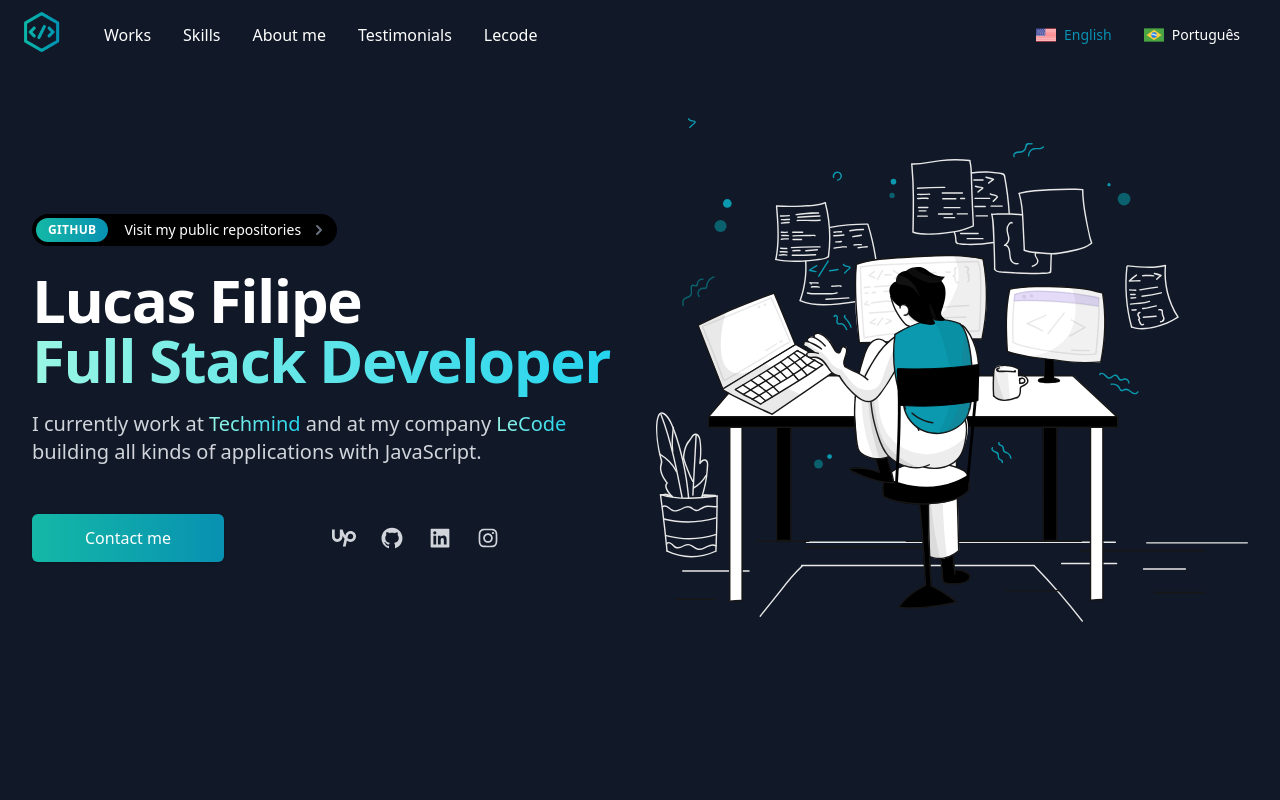
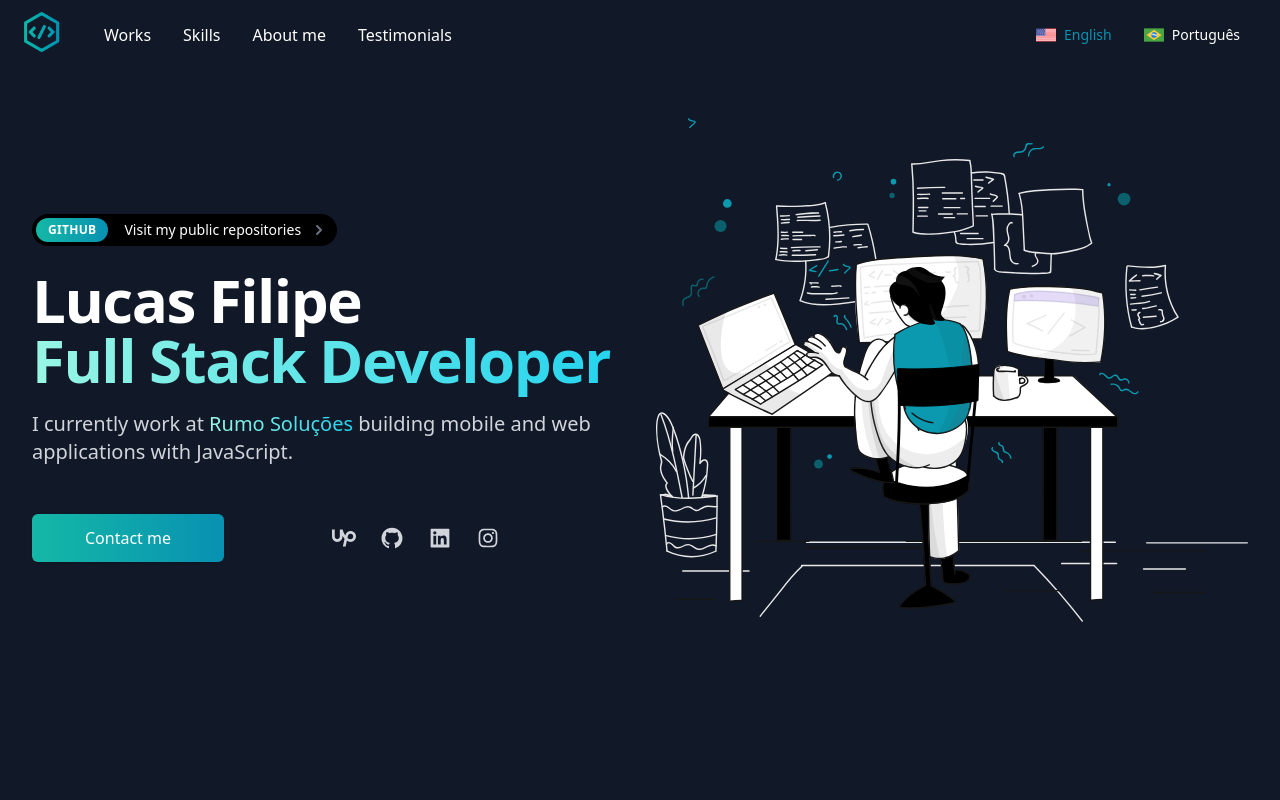
Before and after one commit to lucasfilipess/portfolio, a Next.js app: page / in a window 1280 px wide. Shown: the top 800 px of the page. Built offline with nearby package versions, Linux system fonts and the light colour scheme.

Commit message:
remove lecode and update profile

```diff
--- a/locale.ts
+++ b/locale.ts
@@ -10,8 +10,7 @@ export const LOCALE = {
       github: 'Visit my public repositories',
       office: 'Full Stack Developer',
       description1: 'I currently work at',
-      description2: 'and at my company',
-      description3: 'building all kinds of applications with JavaScript.',
+      description2: 'building mobile and web applications with JavaScript.',
       contact: 'Contact me'
     },
     landing: {
@@ -67,9 +66,9 @@ export const LOCALE = {
           'TypeScript is a strict syntactic superset of JavaScript and adds optional static typing to the language.'
       },
       {
-        name: 'ReactJS',
+        name: 'ReactJS / React Native',
         description:
-          'ReactJS is an open source JavaScript library focused on creating user interfaces on web pages.'
+          'React is an open source JavaScript library focused on creating user interfaces.'
       },
       {
         name: 'NextJS',
@@ -129,33 +128,12 @@ export const LOCALE = {
         comment:
           'Attentive to scope. Asked relevant questions. Provided code sooner than promised. Provided Satisfaction as guaranteed. Very pleased so far!',
         date: 'Nov 22, 2020'
-      }
-    ],
-    lecode: {
-      title: 'We love what we do',
-      subtitle:
-        'We are a software development team specialized in building modern, exceptional, high-quality websites and applications.'
-    },
-    metrics: [
-      {
-        stat: '24+',
-        emphasis: 'Jobs',
-        rest: 'complete with 100% success.'
       },
       {
-        stat: '8+',
-        emphasis: 'High-level full stack',
-        rest: 'employees specialized in web development.'
-      },
-      {
-        stat: '100%',
-        emphasis: 'Job Success and TOP RATED',
-        rest: 'on Upwork.'
-      },
-      {
-        stat: '971+',
-        emphasis: 'Hours',
-        rest: 'of work on completed projects on Upwork.'
+        project: 'Music Application',
+        title: 'Front-end Development',
+        comment: `Great experience with Lucas. This was an unusual project and it ${"wasn't"} likely anyone would have prior digital audio experience or know the JavaScript toolkit I wanted to use. Lucas ramped up quickly and delivered on the full feature set. Great communications and everything was on schedule. Highly recommended.`,
+        date: 'Oct 17, 2021'
       }
     ],
     footer: '2021 Lucas Filipe. All rights reserved.'
@@ -171,8 +149,7 @@ export const LOCALE = {
       github: 'Visite meus repositórios públicos',
       office: 'Programador Full Stack',
       description1: 'Atualmente trabalho na',
-      description2: 'e na minha empresa',
-      description3: 'desenvolvendo todo tipo de software com JavaScript.',
+      description2: 'desenvolvendo aplicações mobile e web com JavaScript.',
       contact: 'Fale comigo'
     },
     landing: {
@@ -229,9 +206,9 @@ export const LOCALE = {
           'TypeScript é um superset sintático do JavaScript e adiciona tipagem estática opcional à linguagem.'
       },
       {
-        name: 'ReactJS',
+        name: 'ReactJS / React Native',
         description:
-          'ReactJS é uma biblioteca JavaScript de código aberto focada na criação de interfaces de usuário em páginas da web.'
+          'React é uma biblioteca JavaScript de código aberto focada na criação de interfaces de usuário.'
       },
       {
         name: 'NextJS',
@@ -292,33 +269,12 @@ export const LOCALE = {
         comment:
           'Atento ao escopo. Fez perguntas relevantes. Código fornecido antes do prometido. Satisfação fornecida como garantida. Muito satisfeito até agora!',
         date: 'Nov 22, 2020'
-      }
-    ],
-    lecode: {
-      title: 'Amamos o que fazemos',
-      subtitle:
-        'Somos uma equipe de desenvolvimento de software especializada na construção de sites e aplicativos modernos, excepcionais e de alta qualidade.'
-    },
-    metrics: [
-      {
-        stat: '24+',
-        emphasis: 'Trabalhos',
-        rest: 'completos com 100% de sucesso.'
       },
       {
-        stat: '8+',
-        emphasis: 'Programadores de alto nível',
-        rest: 'especializados em desenvolvimento web.'
-      },
-      {
-        stat: '100%',
-        emphasis: 'Sucesso no trabalho e MAIS AVALIADOS',
-        rest: 'no Upwork.'
-      },
-      {
-        stat: '971+',
-        emphasis: 'Horas',
-        rest: 'de trabalho em projetos concluídos no Upwork.'
+        project: 'Music Application',
+        title: 'Desenvolvimento Front-end',
+        comment: `Ótima experiência com Lucas. Este foi um projeto incomum e não era provável que alguém tivesse experiência anterior em áudio digital ou conhecesse o kit de ferramentas JavaScript que eu queria usar. Lucas progrediu rapidamente e entregou o conjunto completo de recursos. Ótimas comunicações e tudo estava dentro do cronograma. Altamente recomendado.`,
+        date: 'Out 17, 2021'
       }
     ],
     footer: '2021 Lucas Filipe. Todos os direitos reservados.'
--- a/src/components/Footer.tsx
+++ b/src/components/Footer.tsx
@@ -27,7 +27,7 @@ const Footer = ({ navigation }: Props) => {
   const { locale } = useRouter()
   const { footer } = LOCALE[locale === 'en-US' ? 'en-US' : 'pt-BR']
   return (
-    <footer className="mt-24 bg-gray-50 sm:mt-12">
+    <footer className="mt-24 bg-white sm:mt-12">
       <div className="mx-auto max-w-md py-12 px-4 overflow-hidden sm:max-w-3xl sm:px-6 lg:max-w-7xl lg:px-8">
         <nav
           className="-mx-5 -my-2 flex flex-wrap justify-center"
--- a/src/components/Hero.tsx
+++ b/src/components/Hero.tsx
@@ -45,23 +45,14 @@ const Hero = () => {
               <p className="text-base text-gray-300 sm:text-xl lg:text-lg xl:text-xl">
                 {hero.description1}{' '}
                 <a
-                  href="https://techmindit.com.br/site/"
+                  href="https://rumosolucoes.com/"
                   target="_blank"
                   className="bg-clip-text text-transparent bg-gradient-to-r from-teal-200 to-cyan-400 sm:pb-5"
                   rel="noreferrer"
                 >
-                  Techmind
+                  Rumo Soluções
                 </a>{' '}
-                {hero.description2}{' '}
-                <a
-                  href="https://lecode.dev/"
-                  target="_blank"
-                  className="bg-clip-text text-transparent bg-gradient-to-r from-teal-200 to-cyan-400 sm:pb-5 "
-                  rel="noreferrer"
-                >
-                  LeCode
-                </a>{' '}
-                {hero.description3}
+                {hero.description2}
               </p>
               <div className="mt-10 sm:mt-12">
                 <form action="#" className="sm:max-w-xl sm:mx-auto lg:mx-0">
--- a/src/data/index.ts
+++ b/src/data/index.ts
@@ -1,4 +1,3 @@
 export { PORTFOLIO } from './portfolio'
 export { SKILLS } from './skills'
 export { TESTIMONIALS } from './testimonials'
-export { METRICS } from './metrics'
--- a/src/data/metrics.ts
+++ /dev/null
@@ -1,31 +0,0 @@
-import { useRouter } from 'next/router'
-import { MetricsProps } from '../components/Lecode'
-import { LOCALE } from '../../locale'
-
-export const METRICS = (): MetricsProps[] => {
-  const { locale } = useRouter()
-  const { metrics } = LOCALE[locale === 'en-US' ? 'en-US' : 'pt-BR']
-
-  return [
-    {
-      stat: metrics[0].stat,
-      emphasis: metrics[0].emphasis,
-      rest: metrics[0].rest
-    },
-    {
-      stat: metrics[1].stat,
-      emphasis: metrics[1].emphasis,
-      rest: metrics[1].rest
-    },
-    {
-      stat: metrics[2].stat,
-      emphasis: metrics[2].emphasis,
-      rest: metrics[2].rest
-    },
-    {
-      stat: metrics[3].stat,
-      emphasis: metrics[3].emphasis,
-      rest: metrics[3].rest
-    }
-  ]
-}
--- a/src/data/testimonials.ts
+++ b/src/data/testimonials.ts
@@ -45,6 +45,14 @@ export const TESTIMONIALS = (): TestimonialProps[] => {
       name: 'John Havenar',
       date: testimonials[4].date,
       datetime: '2020-11-22'
+    },
+    {
+      project: testimonials[5].project,
+      title: testimonials[5].title,
+      comment: testimonials[5].comment,
+      name: 'Chris Degierer',
+      date: testimonials[5].date,
+      datetime: '2021-10-17'
     }
   ]
 }
--- a/src/pages/index.tsx
+++ b/src/pages/index.tsx
@@ -17,9 +17,8 @@ import Work from 'components/Work'
 import Skill from 'components/Skill'
 import About from 'components/About'
 import Testimonial from 'components/Testimonial'
-import Lecode from 'components/Lecode'
 import Footer from 'components/Footer'
-import { PORTFOLIO, SKILLS, TESTIMONIALS, METRICS } from 'data'
+import { PORTFOLIO, SKILLS, TESTIMONIALS } from 'data'
 import { LOCALE } from '../../locale'
 
 const Landing: NextPage = () => {
@@ -29,14 +28,12 @@ const Landing: NextPage = () => {
   const skillsRef = useRef<HTMLDivElement>(null)
   const aboutRef = useRef<HTMLDivElement>(null)
   const testimonialsRef = useRef<HTMLDivElement>(null)
-  const lecodeRef = useRef<HTMLDivElement>(null)
 
   const navigation = [
     { name: navbar.work, ref: worksRef },
     { name: navbar.skills, ref: skillsRef },
     { name: navbar.about, ref: aboutRef },
-    { name: navbar.testimonials, ref: testimonialsRef },
-    { name: 'Lecode', ref: lecodeRef }
+    { name: navbar.testimonials, ref: testimonialsRef }
   ]
 
   const navbarNavigation: NavigationProps[] = navigation
@@ -166,7 +163,7 @@ const Landing: NextPage = () => {
                     {landing.testimonialsDescription}
                   </p>
                 </div>
-                <div className="mt-12 mx-auto max-w-md px-4 grid gap-8 sm:max-w-lg sm:px-6 lg:px-8 lg:grid-cols-3 lg:max-w-7xl">
+                <div className="mt-12 pb-10 mx-auto max-w-md px-4 grid gap-8 sm:max-w-lg sm:px-6 lg:px-8 lg:grid-cols-3 lg:max-w-7xl">
                   {TESTIMONIALS().map(
                     (
                       { project, title, comment, name, date, datetime },
@@ -186,9 +183,6 @@ const Landing: NextPage = () => {
                 </div>
               </div>
             </div>
-            <div className="pt-16" ref={lecodeRef}>
-              <Lecode metrics={METRICS()} />
-            </div>
           </main>
           <Footer navigation={footerNavigation} />
         </div>
```
